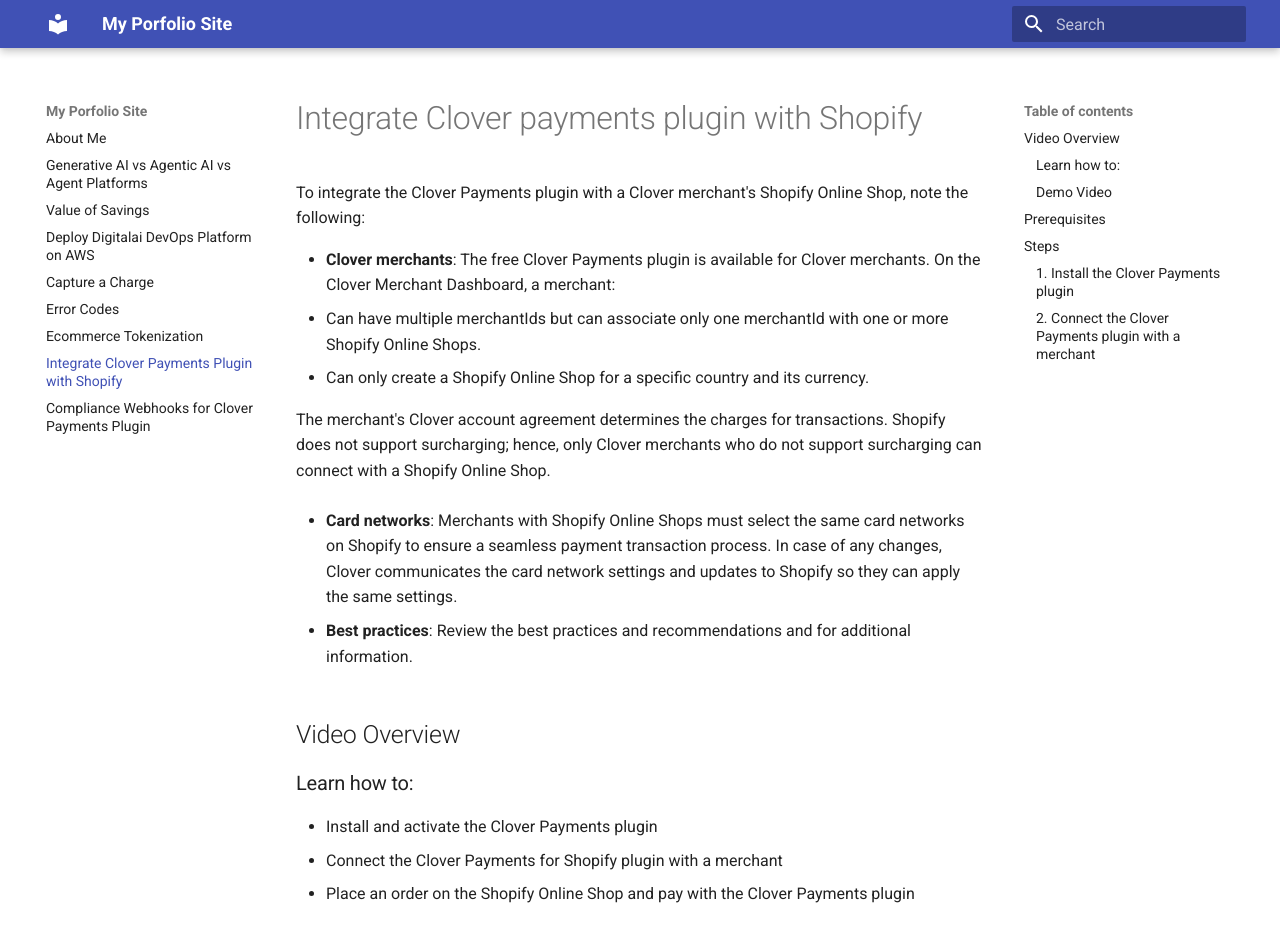
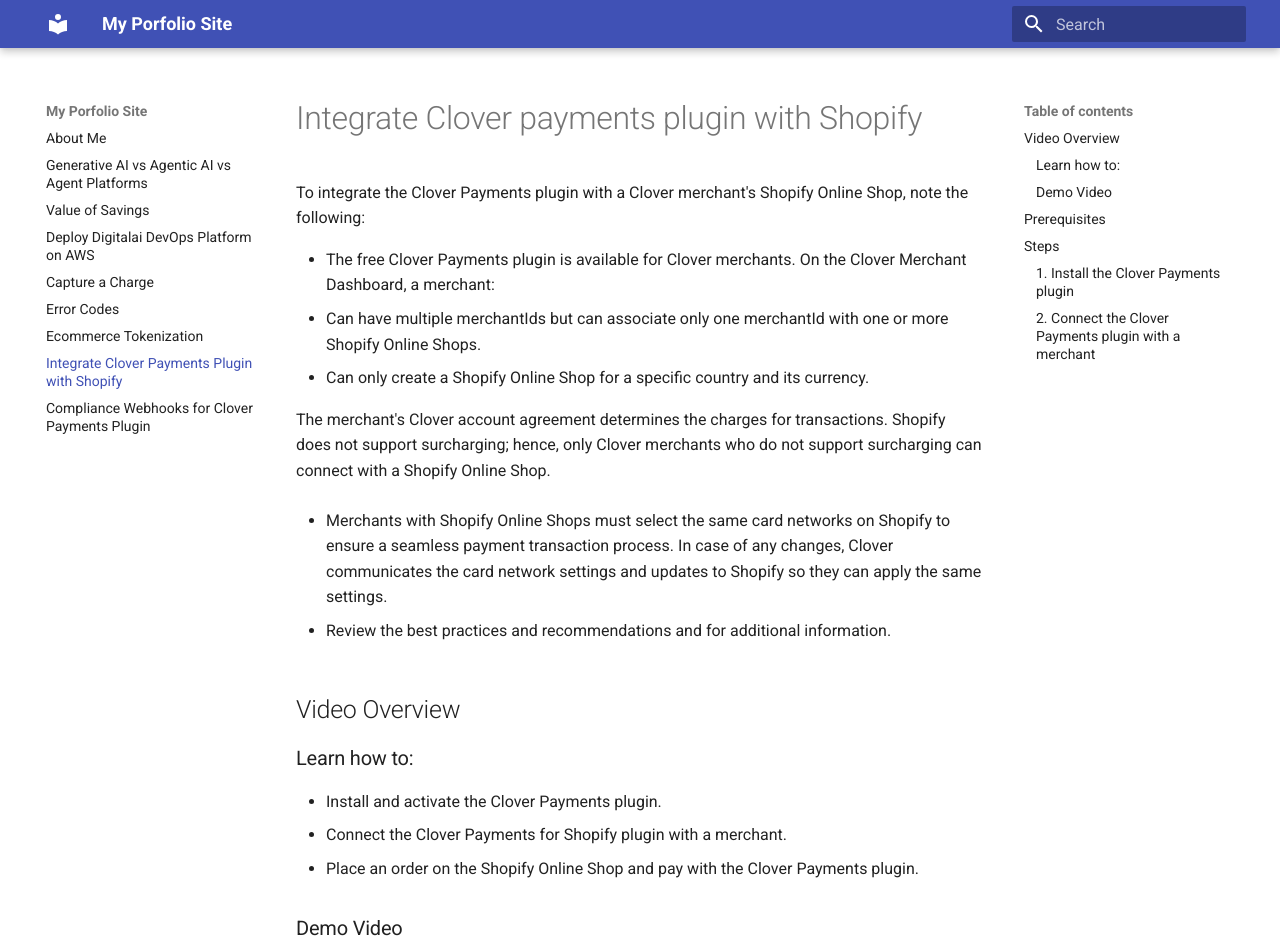
Before and after one commit to ArpitGuptaa/my-docs-site, an MkDocs documentation site: the page built from docs/integrate-clover-payments-plugin-with-shopify-online-shop.md, in a window 1280 px wide and 1400 px high. Shown: the top 944 px of the window. Built offline with MkDocs 1.6.1 and Material for MkDocs 9.7.7, drawn with Linux system fonts in a browser that asks for light colours.

Commit message:
Update integrate-clover-payments-plugin-with-shopify-online-shop.md
i

```diff
--- a/docs/integrate-clover-payments-plugin-with-shopify-online-shop.md
+++ b/docs/integrate-clover-payments-plugin-with-shopify-online-shop.md
@@ -15,23 +15,23 @@
 
 To integrate the Clover Payments plugin with a Clover merchant's Shopify Online Shop, note the following:
 
-- **Clover merchants**: The free Clover Payments plugin is available for Clover merchants. On the Clover Merchant Dashboard, a merchant:
+  - The free Clover Payments plugin is available for Clover merchants. On the Clover Merchant Dashboard, a merchant:
   - Can have multiple merchantIds but can associate only one merchantId with one or more Shopify Online Shops.
   - Can only create a Shopify Online Shop for a specific country and its currency.
 
   The merchant's Clover account agreement determines the charges for transactions. Shopify does not support surcharging; hence, only Clover merchants who do not support surcharging can connect with a Shopify Online Shop.
 
-- **Card networks**: Merchants with Shopify Online Shops must select the same card networks on Shopify to ensure a seamless payment transaction process. In case of any changes, Clover communicates the card network settings and updates to Shopify so they can apply the same settings.
+- Merchants with Shopify Online Shops must select the same card networks on Shopify to ensure a seamless payment transaction process. In case of any changes, Clover communicates the card network settings and updates to Shopify so they can apply the same settings.
 
-- **Best practices**: Review the best practices and recommendations and for additional information.
+- Review the best practices and recommendations and for additional information.
 
 ## Video Overview
 
 ### Learn how to:
 
-- Install and activate the Clover Payments plugin
-- Connect the Clover Payments for Shopify plugin with a merchant
-- Place an order on the Shopify Online Shop and pay with the Clover Payments plugin
+- Install and activate the Clover Payments plugin.
+- Connect the Clover Payments for Shopify plugin with a merchant.
+- Place an order on the Shopify Online Shop and pay with the Clover Payments plugin.
 
 ### Demo Video
 
```
